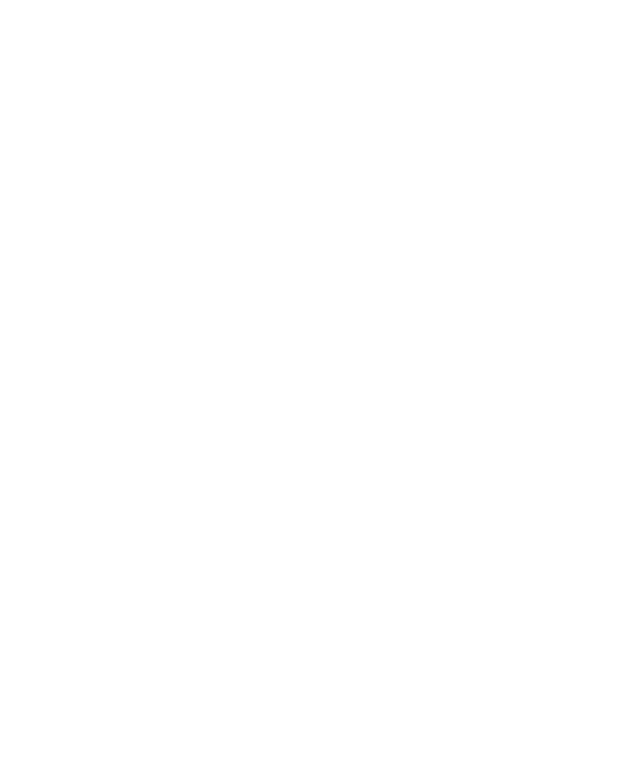
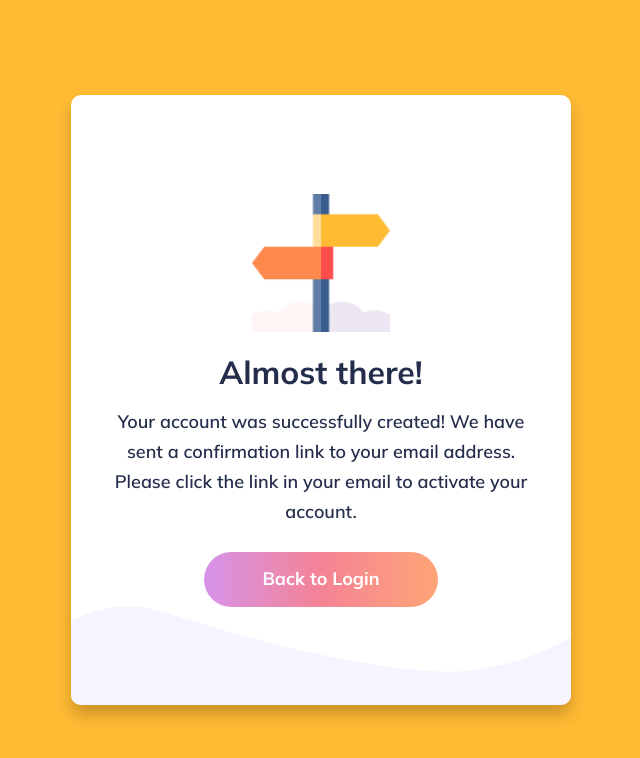
Before and after one commit to gokhanimen/lesson-8, a plain HTML site: page index.html in a window 1280 px wide. Shown: the whole page, without its empty margins (319-959 px from the left). Drawn offline with Linux system fonts and the light colour scheme.

Commit message:
Feedback project has been completed.

```diff
--- a/css/style.scss
+++ b/css/style.scss
@@ -1,3 +1,7 @@
+@import url('https://fonts.googleapis.com/css2?family=Mulish:wght@600;700&display=swap');
+
+$font-mulish: 'Mulish', sans-serif;
+
 * {
     padding: 0;
     margin: 0;
@@ -6,3 +10,68 @@
     text-decoration: none;
     list-style: none;
 }
+
+body{
+    height: 100vh;
+    display: flex;
+    align-items: center;
+    justify-content: center;
+    font-family: $font-mulish;
+    background-color:#FFBB33;
+}
+
+.feedback-area{
+    position: relative;
+    display: flex;
+    align-items: center;
+    justify-content: center;
+    flex-direction: column;
+    height: 610px;
+    width: 500px;
+    background-color: #fff;
+    border-radius: 10px;
+    overflow: hidden;
+    box-shadow: 0px 10px 15px rgba(0, 0, 0, .2);
+    &-img{
+        height: 138px;
+        width: 138px;
+        margin-bottom: 20px;
+    }
+    &-title{
+        font-weight: 700;
+        font-size: 32px;
+        line-height: 40px;
+        margin-bottom: 15px;
+        color: rgba(36, 46, 76, 1);
+    }
+    &-desc{
+        max-width: 425px;
+        font-weight: 600;
+        font-size: 18px;
+        line-height: 30px;
+        text-align: center;
+        margin-bottom: 25px;
+        color: rgba(36, 46, 76, 1);
+    }
+    & .back-to-login{
+        height: 55px;
+        width: 234px;
+        border: none;
+        border-radius: 28px;
+        background: linear-gradient(to right, rgba(214, 147, 234, 1),
+        rgba(244, 131, 149, 1),
+        rgba(255, 165, 119, 1));
+        color: #fff;
+        font-weight: 700;
+        font-size: 18px;
+        line-height: 22px;
+        font-family: $font-mulish;
+        cursor: pointer;
+    }
+    & svg{
+        position: absolute;
+        bottom: 0;
+        left: 0;
+        right: 0;
+    }
+}
--- a/index.html
+++ b/index.html
@@ -8,6 +8,14 @@
     <title>Feedback</title>
 </head>
 <body>
-
+    <div class="feedback-area">
+        <img class="feedback-area-img" src="./img/signboard.png" alt="Signboard İmage">
+        <p class="feedback-area-title">Almost there!</p>
+        <p class="feedback-area-desc">Your account was successfully created! We have sent a confirmation link to your email address. Please click the link in your email to activate your account.</p>
+        <button class="back-to-login">Back to Login</button>
+        <svg width="500" height="115" viewBox="0 0 700 115" fill="none" xmlns="http://www.w3.org/2000/svg">
+            <path fill-rule="evenodd" clip-rule="evenodd" d="M-91.1111 83.773C-49.1111 57.273 22.3889 -27.977 135.889 9.27299C249.389 46.523 403.705 87.0877 517.389 91.273C631.073 95.4583 719.889 30.773 719.889 30.773L797.389 121.273L608.389 203.273L-13.1111 186.273C-13.1111 186.273 -133.111 110.273 -91.1111 83.773Z" fill="#F7F4FF"/>
+        </svg>
+    </div>
 </body>
 </html>
```
Also changed, not shown: css/style.css, img/background.svg (added), img/direction-board.svg (added), img/signboard.png (added).
